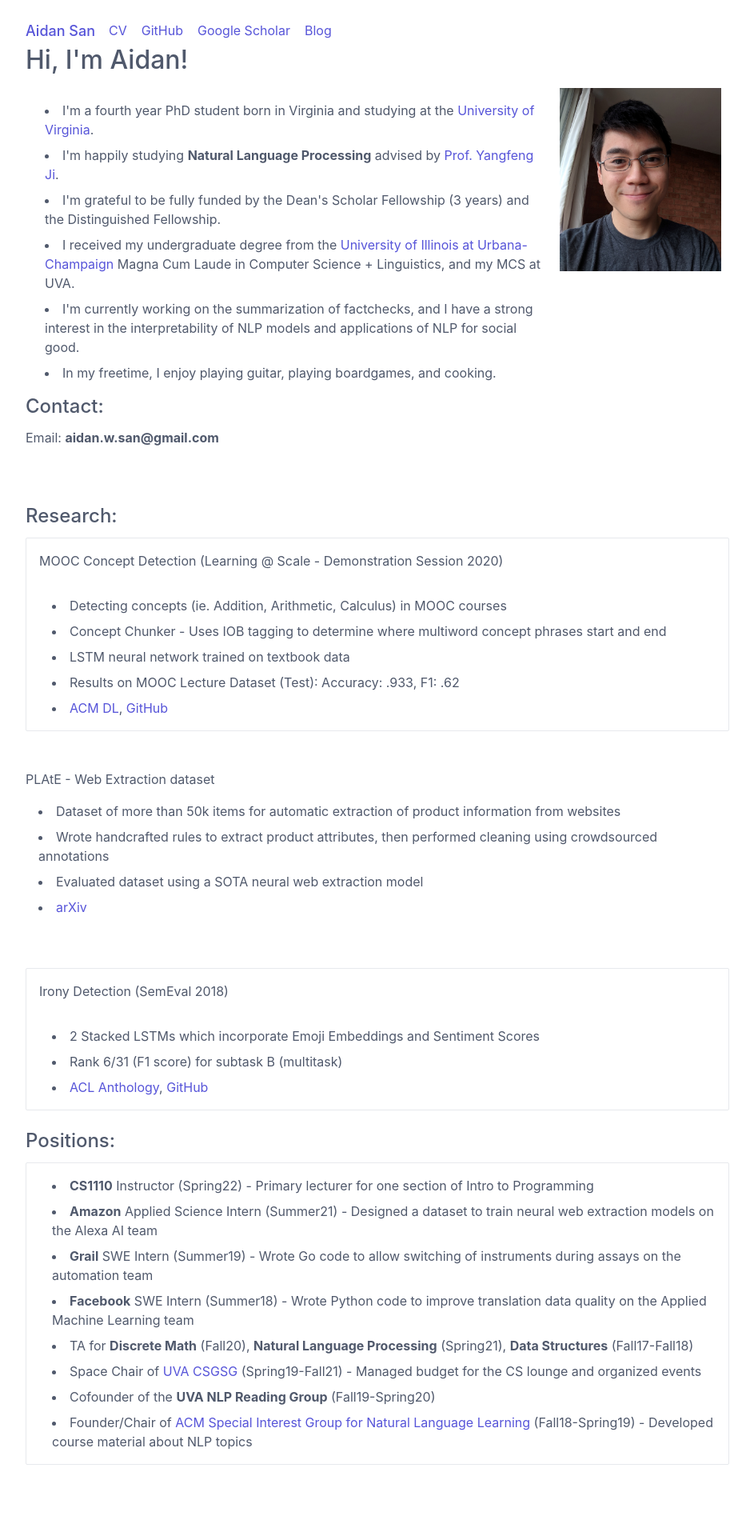
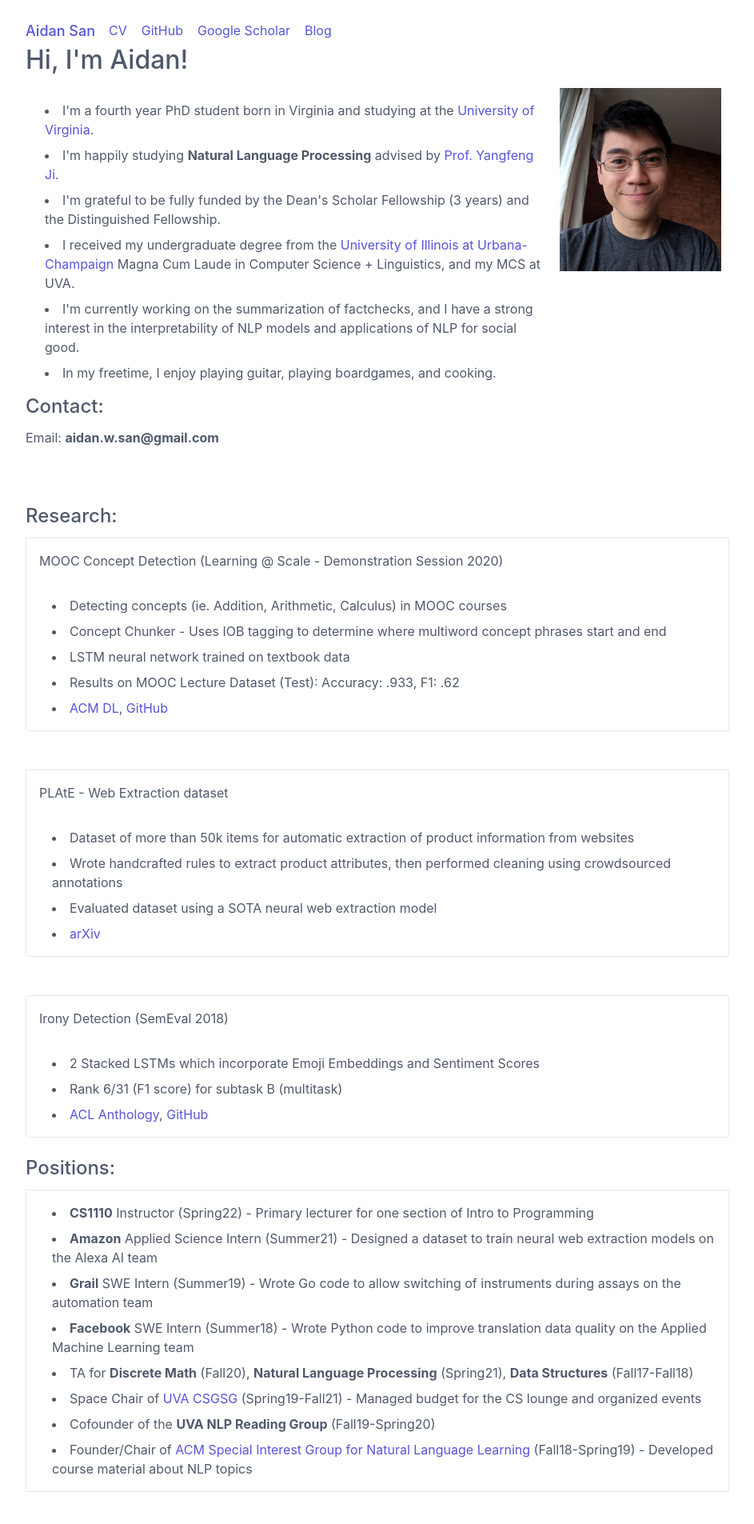
Before and after one commit to aidansan/aidansan.github.io, a Jekyll site: the page built from index.html, in a window 1280 px wide. Shown: the whole page at 80% size, without its empty margins (168-1111 px from the left). Built offline with Jekyll 4.4.1, drawn with Linux system fonts in a browser that asks for light colours; before the commit the page ends 1871 px from its top, so only the background shows below that.

Commit message:
fix panel bug

```diff
--- a/index.html
+++ b/index.html
@@ -42,6 +42,7 @@ concept phrases start and end</li>
   </div>
 </div>
 <br><br>
+<div class="panel">
   <div class="panel-header">
     <div class="panel-title">PLAtE - Web Extraction dataset</div>
   </div>
@@ -52,6 +53,7 @@ concept phrases start and end</li>
       <li>Evaluated dataset using a SOTA neural web extraction model</li>
       <li><a href="https://arxiv.org/pdf/2205.12386.pdf">arXiv</a></li>
     </ul>
+  </div>
 </div>
 <br><br>
 <div class="panel">
```
Lines whose indentation alone changed are shown as unchanged.
